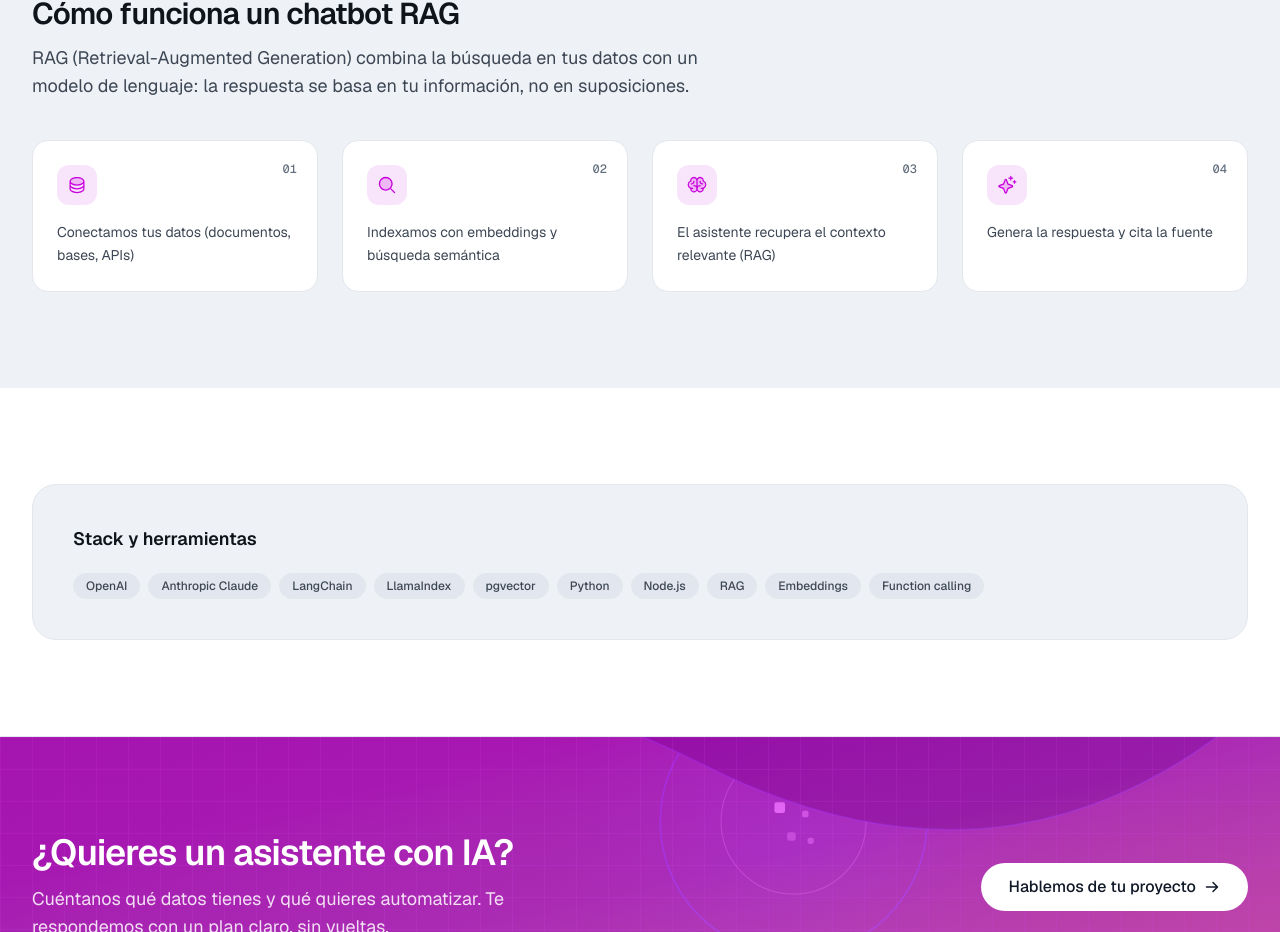
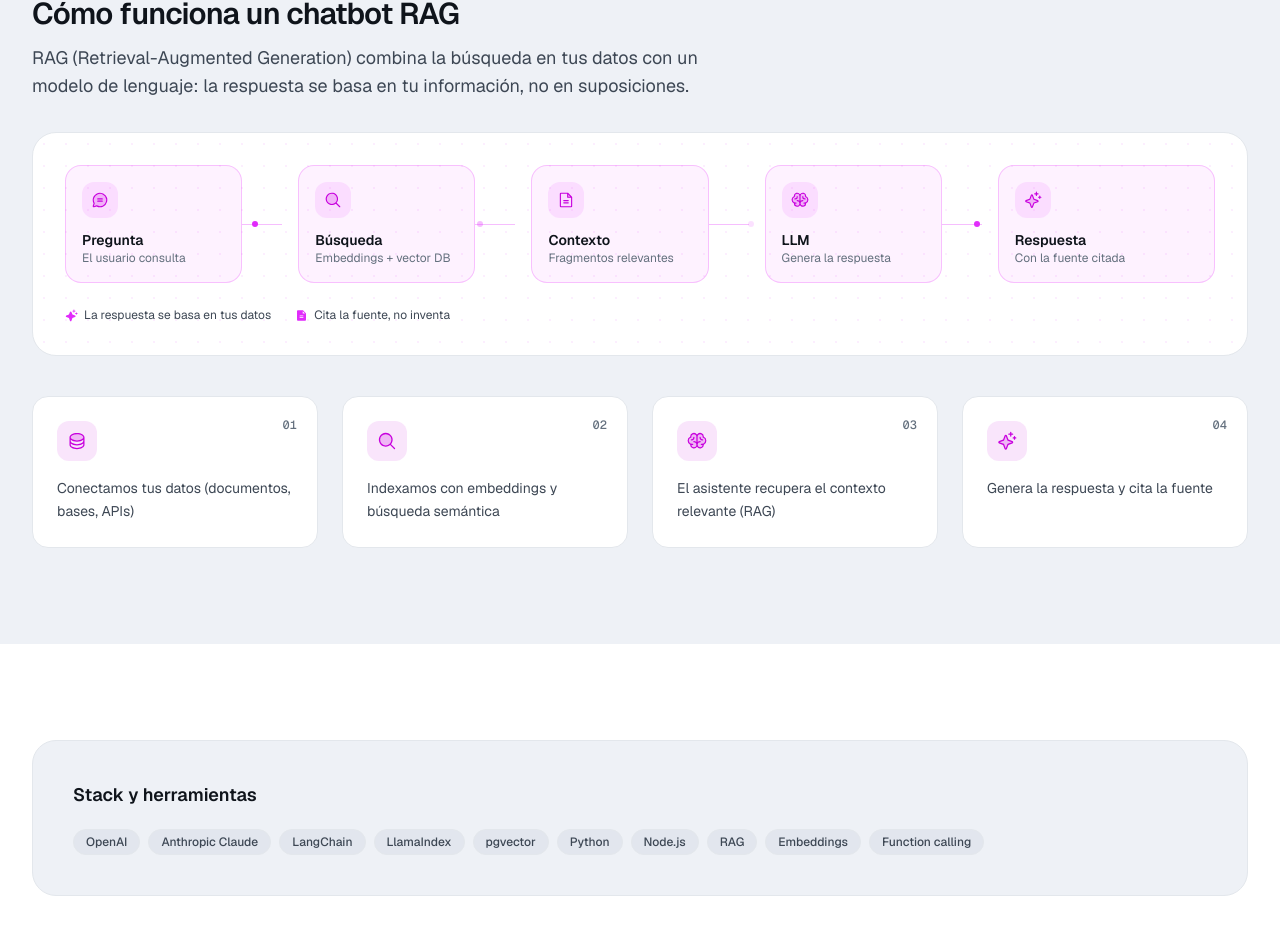
Before and after one commit to Nesthings/digitalis-landing, a Next.js app: page /servicios/ia in a window 1280 px wide. Shown: the part 949-1881 px from the top of the page. Built offline with nearby package versions, Linux system fonts and the light colour scheme.

Commit message:
feat: diagrama animado del flujo RAG en la pagina de IA y chatbots

```diff
--- a/src/app/servicios/ia/page.tsx
+++ b/src/app/servicios/ia/page.tsx
@@ -12,6 +12,7 @@ import { Container } from "@/components/ui/container";
 import { CtaSection } from "@/components/ui/cta-section";
 import { PageHeader } from "@/components/ui/page-header";
 import { Reveal } from "@/components/ui/reveal";
+import { RagFlow } from "@/components/ui/rag-flow";
 import { toneAccent } from "@/components/ui/glass-card";
 import { cn } from "@/lib/utils";
 
@@ -119,6 +120,10 @@ export default function IaPage() {
             </div>
           </Reveal>
 
+          <Reveal delay={0.1}>
+            <RagFlow className="mt-8" />
+          </Reveal>
+
           <ol className="mt-10 grid gap-6 sm:grid-cols-2 lg:grid-cols-4">
             {steps.map((step, i) => (
               <Reveal key={step} delay={i * 0.07} className="h-full">
--- /dev/null
+++ b/src/components/ui/rag-flow.tsx
@@ -0,0 +1,125 @@
+"use client";
+
+import {
+  Brain,
+  ChatCircleText,
+  FileText,
+  MagnifyingGlass,
+  Sparkle,
+} from "@phosphor-icons/react/dist/ssr";
+import { motion, useReducedMotion } from "motion/react";
+import { cn } from "@/lib/utils";
+
+const nodes = [
+  {
+    icon: ChatCircleText,
+    label: "Pregunta",
+    caption: "El usuario consulta",
+  },
+  {
+    icon: MagnifyingGlass,
+    label: "Búsqueda",
+    caption: "Embeddings + vector DB",
+  },
+  {
+    icon: FileText,
+    label: "Contexto",
+    caption: "Fragmentos relevantes",
+  },
+  {
+    icon: Brain,
+    label: "LLM",
+    caption: "Genera la respuesta",
+  },
+  {
+    icon: Sparkle,
+    label: "Respuesta",
+    caption: "Con la fuente citada",
+  },
+];
+
+export function RagFlow({ className }: { className?: string }) {
+  const reduce = useReducedMotion();
+
+  return (
+    <div
+      className={cn(
+        "relative overflow-hidden rounded-3xl border border-border bg-bg p-6 sm:p-8",
+        className,
+      )}
+    >
+      <div
+        aria-hidden
+        className="pointer-events-none absolute inset-0 opacity-[0.5]"
+        style={{
+          backgroundImage:
+            "radial-gradient(circle, rgba(217,70,239,0.18) 1px, transparent 1px)",
+          backgroundSize: "22px 22px",
+        }}
+      />
+
+      <div className="relative flex flex-col gap-4 lg:flex-row lg:items-stretch">
+        {nodes.map((node, i) => (
+          <div key={node.label} className="flex flex-1 flex-col lg:flex-row lg:items-center">
+            <motion.div
+              className="relative z-10 flex w-full items-center gap-3 rounded-2xl border border-fuchsia-500/25 bg-fuchsia-500/[0.06] p-3.5 lg:flex-1 lg:flex-col lg:items-start lg:gap-0 lg:p-4"
+              initial={reduce ? false : { opacity: 0, y: 12 }}
+              whileInView={reduce ? undefined : { opacity: 1, y: 0 }}
+              viewport={{ once: true, amount: 0.3 }}
+              transition={{ duration: 0.5, delay: i * 0.12, ease: [0.16, 1, 0.3, 1] }}
+            >
+              <span className="flex size-9 shrink-0 items-center justify-center rounded-xl bg-fuchsia-500/10 text-fuchsia-600 dark:text-fuchsia-400">
+                <node.icon size={18} weight="duotone" />
+              </span>
+              <div className="lg:mt-3">
+                <p className="text-sm font-semibold text-fg">{node.label}</p>
+                <p className="text-xs text-fg-muted">{node.caption}</p>
+              </div>
+            </motion.div>
+
+            {i < nodes.length - 1 && (
+              <div className="relative flex items-center justify-center py-1 lg:w-10 lg:py-0">
+                <div className="h-4 w-px bg-fuchsia-500/30 lg:h-px lg:w-full" />
+                {!reduce && (
+                  <>
+                    <motion.span
+                      className="absolute left-[calc(50%-3px)] size-1.5 rounded-full bg-fuchsia-500 lg:hidden"
+                      animate={{ top: ["0%", "100%"], opacity: [0, 1, 1, 0] }}
+                      transition={{
+                        duration: 1.4,
+                        repeat: Infinity,
+                        delay: i * 0.3,
+                        ease: "easeInOut",
+                      }}
+                    />
+                    <motion.span
+                      className="absolute top-[calc(50%-3px)] hidden size-1.5 rounded-full bg-fuchsia-500 lg:block"
+                      animate={{ left: ["0%", "100%"], opacity: [0, 1, 1, 0] }}
+                      transition={{
+                        duration: 1.4,
+                        repeat: Infinity,
+                        delay: i * 0.3,
+                        ease: "easeInOut",
+                      }}
+                    />
+                  </>
+                )}
+              </div>
+            )}
+          </div>
+        ))}
+      </div>
+
+      <div className="relative mt-6 flex flex-wrap items-center gap-x-6 gap-y-2 text-xs text-fg-secondary">
+        <span className="inline-flex items-center gap-1.5">
+          <Sparkle size={13} weight="fill" className="text-fuchsia-500" />
+          La respuesta se basa en tus datos
+        </span>
+        <span className="inline-flex items-center gap-1.5">
+          <FileText size={13} weight="fill" className="text-fuchsia-500" />
+          Cita la fuente, no inventa
+        </span>
+      </div>
+    </div>
+  );
+}
```
